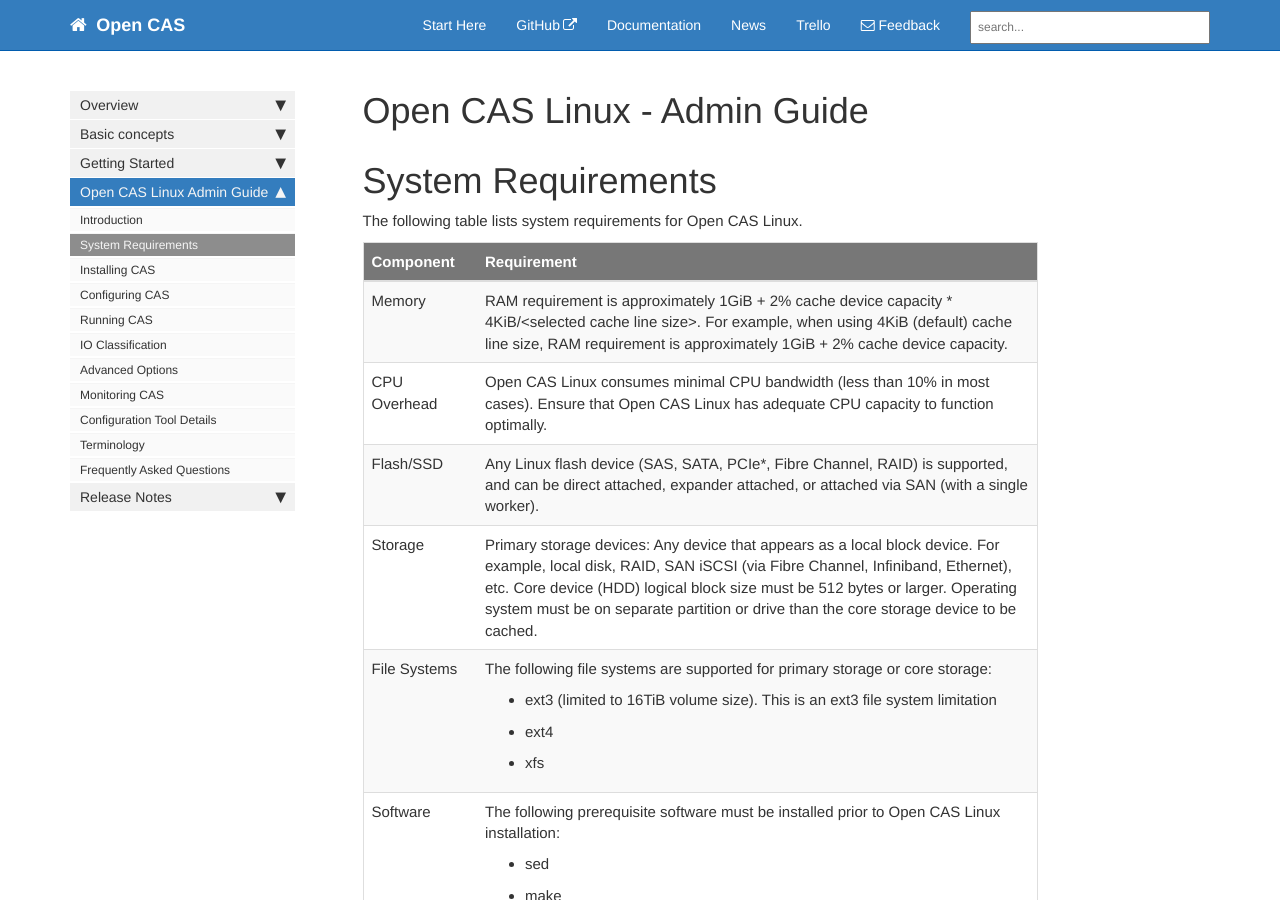
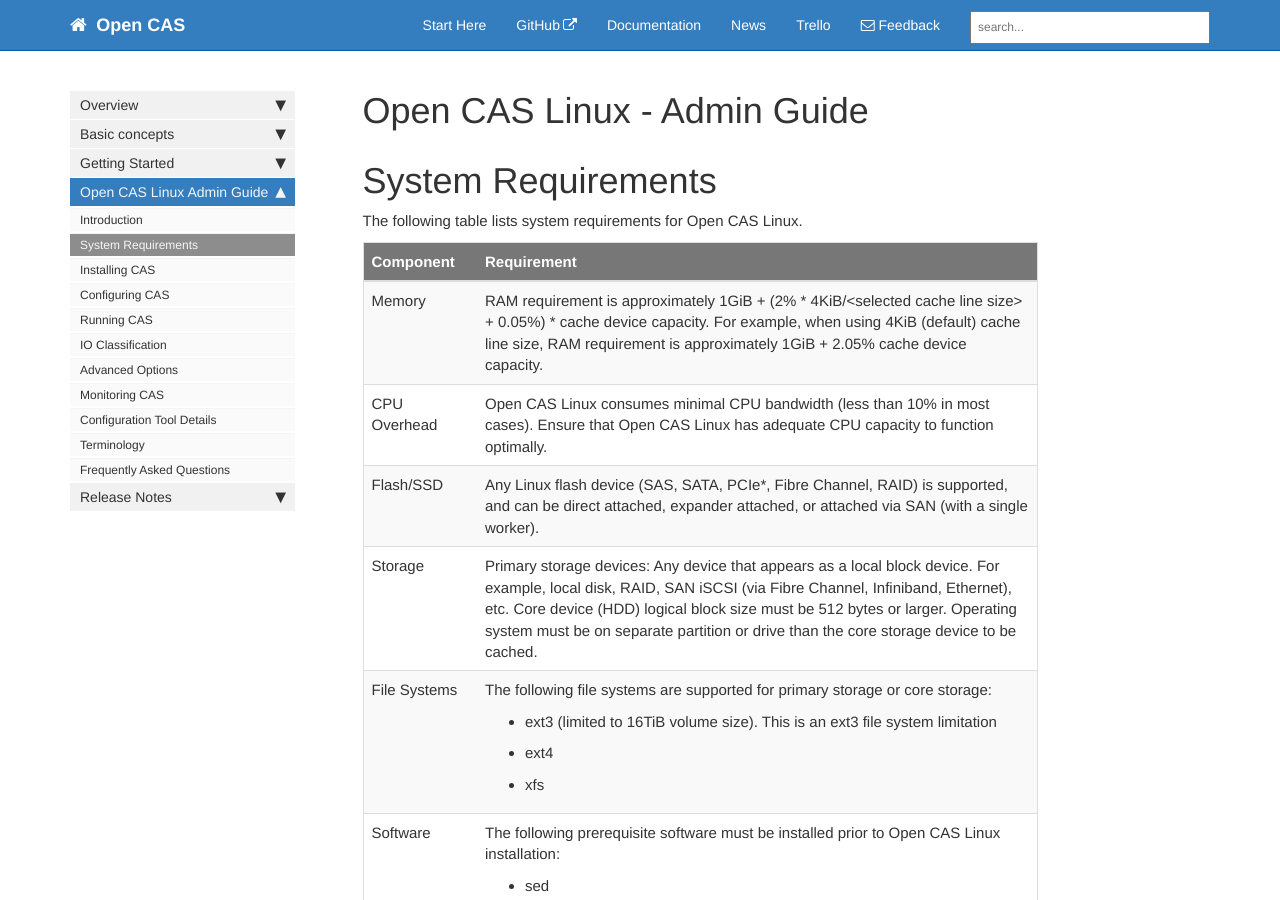
Before and after one commit to Open-CAS/open-cas.github.io, a Jekyll site: the page built from pages/open_cas_linux/guide_system_requirements.md, in a window 1280 px wide and 900 px high. Built offline with Jekyll 4.4.1, drawn with Linux system fonts in a browser that asks for light colours; nearby versions of some CDN libraries; comment, search, counter and statistics services are not loaded.

Commit message:
Fine tune memory requirement formula
Signed-off-by: Robert Baldyga <robert.baldyga@intel.com>

```diff
--- a/pages/open_cas_linux/guide_system_requirements.md
+++ b/pages/open_cas_linux/guide_system_requirements.md
@@ -12,7 +12,7 @@
 
 | Component        | Requirement                                                                                                                                                                                                                                                                                                                             |
 |------------------|-----------------------------------------------------------------------------------------------------------------------------------------------------------------------------------------------------------------------------------------------------------------------------------------------------------------------------------------|
-| Memory           | RAM requirement is approximately 1GiB + 2% cache device capacity \* 4KiB/\<selected cache line size\>. For example, when using 4KiB (default) cache line size, RAM requirement is approximately 1GiB + 2% cache device capacity.                                                                                                        |
+| Memory           | RAM requirement is approximately 1GiB + (2% \* 4KiB/\<selected cache line size\> + 0.05%) \* cache device capacity. For example, when using 4KiB (default) cache line size, RAM requirement is approximately 1GiB + 2.05% cache device capacity.                                                                                                        |
 | CPU Overhead     | Open CAS Linux consumes minimal CPU bandwidth (less than 10% in most cases). Ensure that Open CAS Linux has adequate CPU capacity to function optimally.                                                                                                                                                                                |
 | Flash/SSD        | Any Linux flash device (SAS, SATA, PCIe\*, Fibre Channel, RAID) is supported, and can be direct attached, expander attached, or attached via SAN (with a single worker).                                                                                                                                                                |
 | Storage          | Primary storage devices: Any device that appears as a local block device. For example, local disk, RAID, SAN iSCSI (via Fibre Channel, Infiniband, Ethernet), etc. Core device (HDD) logical block size must be 512 bytes or larger. Operating system must be on separate partition or drive than the core storage device to be cached. |
```
